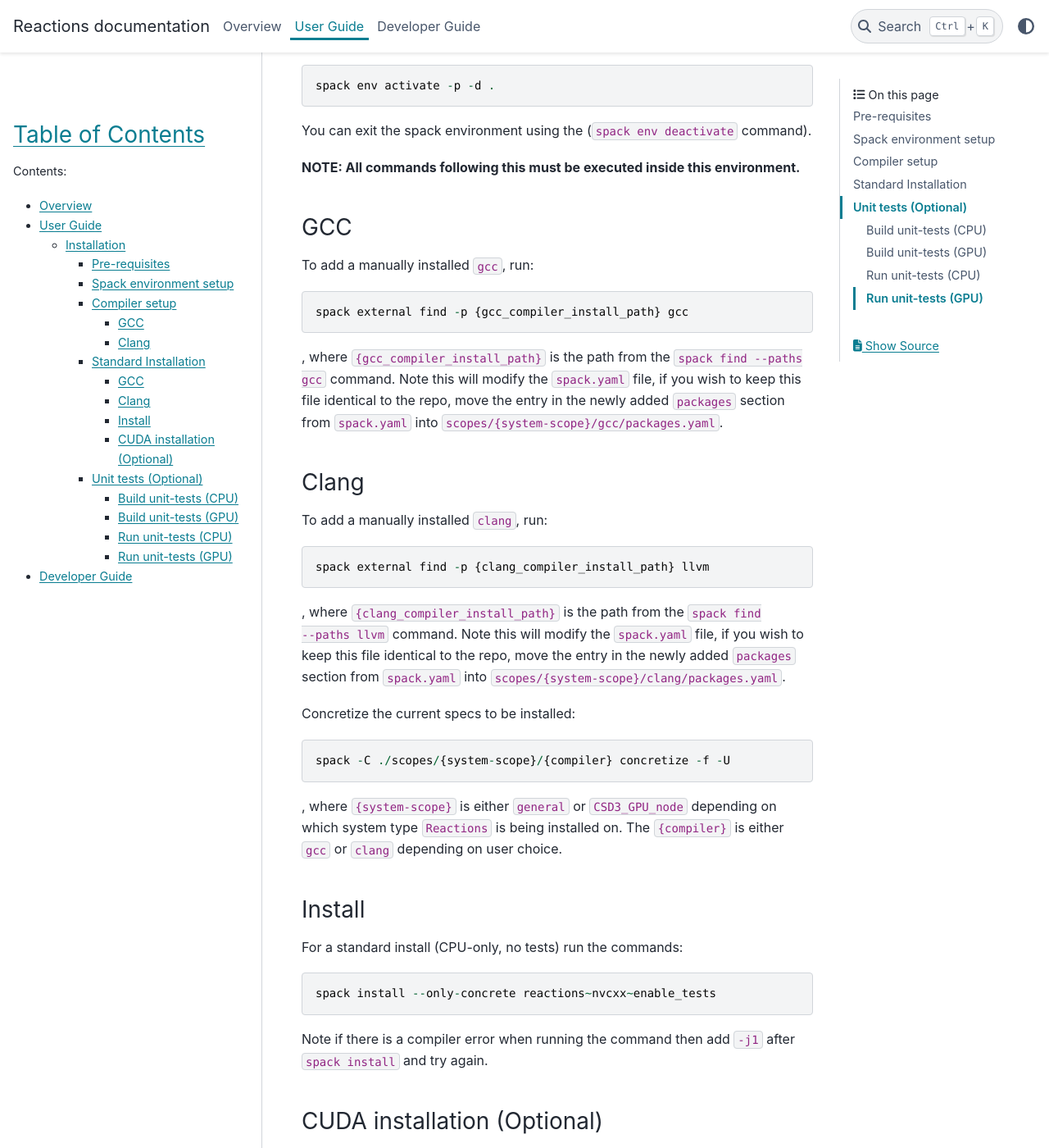
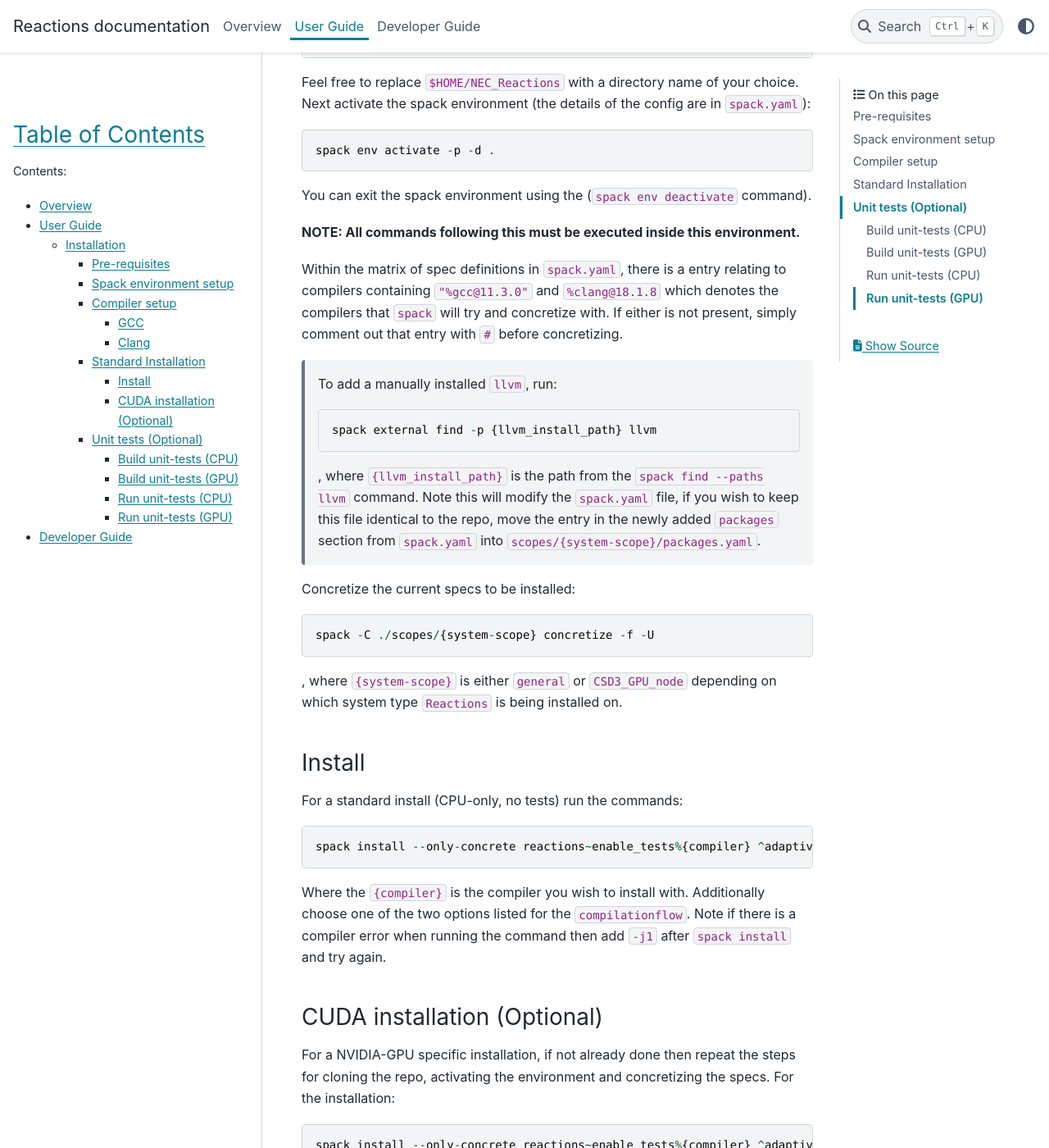
Before and after one commit to UKAEA-Edge-Code/VANTAGE-Reactions, a Sphinx documentation site: the page built from docs/sphinx/source/guide-user/installation.rst, in a window 1280 px wide and 1400 px high, scrolled down 2753 px. Shown: the whole window at 82% size. Built offline with Sphinx 7.4.7 and the PyData theme 0.15.4, drawn with Linux system fonts in a browser that asks for light colours; some of the changed text lies outside the part shown.

Commit message:
Updated documentation with new installation instructions

```diff
--- a/docs/sphinx/source/guide-user/installation.rst
+++ b/docs/sphinx/source/guide-user/installation.rst
@@ -36,7 +36,7 @@
 ==============
 GCC
 ~~~
-For ``gcc``, a pre-existing installation higher than version 11.3.0 should work without issue. If there is no compatible version available then it's necessary to install one through spack.
+For ``gcc``, a pre-existing installation higher than version 11.3.0 should work without issue. If there is no compatible version available then it's necessary to install one through spack if a build of Reactions with gcc is necessary.
 For this a version of ``gcc`` needs to be present that is older than the version that you wish to install. To install the new compiler, first run:
 ::
 
@@ -47,7 +47,7 @@
 
     spack install gcc@11.3.0%gcc@9.4.0
 
-Now it's necessary to remove all the compilers listed in ``spack compilers``, the reasoning for this is that the newly installed compiler will be tied to the ``Reactions`` installation rather than using it system-wide.
+Now it's necessary to remove all the compilers listed in ``spack compilers``, the reasoning for this is that the newly installed compiler will be tied to the ``Reactions`` installation rather than using it system-wide. This can be done using ``spack compiler remove {compiler}``, where ``{compiler}`` is the entry from ``spack compilers`` that is to be removed.
 Run the following command:
 ::
 
@@ -68,7 +68,7 @@
     spack install llvm@18.1.8%gcc@9.4.0
 
 
-Again remove existing compilers from ``spack compilers`` using ``spack compiler remove {compiler}`` where ``{compiler}`` is the compiler that needs to be removed.
+Again remove existing compilers from ``spack compilers`` using ``spack compiler remove {compiler}`` where ``{compiler}`` is the entry from ``spack compilers`` that is to be removed.
 Run the following command:
 ::
 
@@ -100,41 +100,31 @@
 
 **NOTE: All commands following this must be executed inside this environment.**
 
-GCC
-~~~
-To add a manually installed ``gcc``, run:
-::
+Within the matrix of spec definitions in ``spack.yaml``, there is a entry relating to compilers containing ``"%gcc@11.3.0"`` and ``%clang@18.1.8`` which denotes the compilers that ``spack`` will try and concretize with. If either is not present, simply comment out that entry with ``#`` before concretizing.
 
-    spack external find -p {gcc_compiler_install_path} gcc
+    To add a manually installed ``llvm``, run:
+    ::
 
-, where ``{gcc_compiler_install_path}`` is the path from the ``spack find --paths gcc`` command.
-Note this will modify the ``spack.yaml`` file, if you wish to keep this file identical to the repo, move the entry in the newly added ``packages`` section from ``spack.yaml`` into ``scopes/{system-scope}/gcc/packages.yaml``.
+        spack external find -p {llvm_install_path} llvm
 
-Clang
-~~~~~
-To add a manually installed ``clang``, run:
-::
-
-    spack external find -p {clang_compiler_install_path} llvm
-
-, where ``{clang_compiler_install_path}`` is the path from the ``spack find --paths llvm`` command.
-Note this will modify the ``spack.yaml`` file, if you wish to keep this file identical to the repo, move the entry in the newly added ``packages`` section from ``spack.yaml`` into ``scopes/{system-scope}/clang/packages.yaml``.
+    , where ``{llvm_install_path}`` is the path from the ``spack find --paths llvm`` command.
+    Note this will modify the ``spack.yaml`` file, if you wish to keep this file identical to the repo, move the entry in the newly added ``packages`` section from ``spack.yaml`` into ``scopes/{system-scope}/packages.yaml``.
 
 Concretize the current specs to be installed:
 ::
 
-    spack -C ./scopes/{system-scope}/{compiler} concretize -f -U
+    spack -C ./scopes/{system-scope} concretize -f -U
 
-, where ``{system-scope}`` is either ``general`` or ``CSD3_GPU_node`` depending on which system type ``Reactions`` is being installed on. The ``{compiler}`` is either ``gcc`` or ``clang`` depending on user choice.
+, where ``{system-scope}`` is either ``general`` or ``CSD3_GPU_node`` depending on which system type ``Reactions`` is being installed on.
 
 Install
 ~~~~~~~
 For a standard install (CPU-only, no tests) run the commands:
 ::
 
-    spack install --only-concrete reactions~nvcxx~enable_tests
+    spack install --only-concrete reactions~enable_tests%{compiler} ^adaptivecpp compilationflow={omplibraryonly, ompaccelerated}
 
-Note if there is a compiler error when running the command then add ``-j1`` after ``spack install`` and try again.
+Where the ``{compiler}`` is the compiler you wish to install with. Additionally choose one of the two options listed for the ``compilationflow``. Note if there is a compiler error when running the command then add ``-j1`` after ``spack install`` and try again.
 
 CUDA installation (Optional)
 ~~~~~~~~~~~~~~~~~~~~~~~~~~~~
@@ -142,14 +132,14 @@
 For a NVIDIA-GPU specific installation, if not already done then repeat the steps for cloning the repo, activating the environment and concretizing the specs. For the installation:
 ::
 
-    spack install --only-concrete reactions+nvcxx~enable_tests
+    spack install --only-concrete reactions~enable_tests%{compiler} ^adaptivecpp compilationflow={cudanvcxx, cudallvm}
 
 Unit tests (Optional)
 =====================
 
 Building the unit-tests is mostly the same as a standard installation with some install options changed. The compilation will produce a ``unit_tests`` executable in the ``test/unit`` directory inside the build directory created by spack during installation.
 
-Note that for running the tests, it might be necessary to load the relevant MPI package that spack has installed. It's possible to identify this by using ``spack find mpich`` or ``spack find openmpi`` and subsequently loading the relevant package (if both are present feel free to choose either) with ``spack load`` before running the unit tests. This is only necessary if not running on CSD3 (or any other cluster with an externally defined openmpi).
+Note that for running the tests, it might be necessary to load the relevant MPI package that spack has installed. It's possible to identify this by using ``spack find mpich`` and subsequently loading the relevant package with ``spack load`` before running the unit tests. This is only necessary if not running on CSD3 (or any other cluster with an externally defined openmpi).
 
 Build unit-tests (CPU)
 ~~~~~~~~~~~~~~~~~~~~~~
@@ -157,12 +147,12 @@
 For the CPU specific version:
 ::
 
-    spack install --only-concrete reactions~nvcxx+enable_tests ^neso-particles~build_tests
+    spack install --only-concrete reactions+enable_tests%{compiler} ^neso-particles~build_tests ^adaptivecpp compilationflow={omplibraryonly, ompaccelerated}
 
 This will build the unit tests for ``Reactions`` but not for ``neso-particles``. To build the ``neso-particles`` tests as well, run:
 ::
 
-    spack install --only-concrete reactions~nvcxx+enable_tests ^neso-particles+build_tests
+    spack install --only-concrete reactions~nvcxx+enable_tests%{compiler} ^neso-particles+build_tests ^adaptivecpp compilationflow={omplibraryonly, ompaccelerated}
 
 Build unit-tests (GPU)
 ~~~~~~~~~~~~~~~~~~~~~~
@@ -170,12 +160,12 @@
 For the GPU specific version:
 ::
 
-    spack install --only-concrete reactions+nvcxx+enable_tests ^neso-particles~build_tests
+    spack install --only-concrete reactions+nvcxx+enable_tests ^neso-particles~build_tests ^adaptivecpp compilationflow={cudanvcxx, cudallvm}
 
 This will build the unit tests for ``Reactions`` but not for ``neso-particles``. To build the ``neso-particles`` tests as well, run:
 ::
 
-    spack install --only-concrete reactions+nvcxx+enable_tests ^neso-particles+build_tests
+    spack install --only-concrete reactions+nvcxx+enable_tests ^neso-particles+build_tests ^adaptivecpp compilationflow={cudanvcxx, cudallvm}
 
 Run unit-tests (CPU)
 ~~~~~~~~~~~~~~~~~~~~
--- a/spack.yaml
+++ b/spack.yaml
@@ -20,7 +20,7 @@
           ]
         - [
           "%gcc@11.3.0:",  # if a gcc-11.3.0+ is not available comment out this option
-          "%clang@18"  # if clang-18 is not available comment out this option
+          "%clang@18.1:"  # if clang-18.1.8 is not available comment out this option
           ]
 
   view: false
```
Also changed, not shown: other parts of docs/sphinx/source/guide-user/installation.rst (+1 -1 lines), 2 other files.
